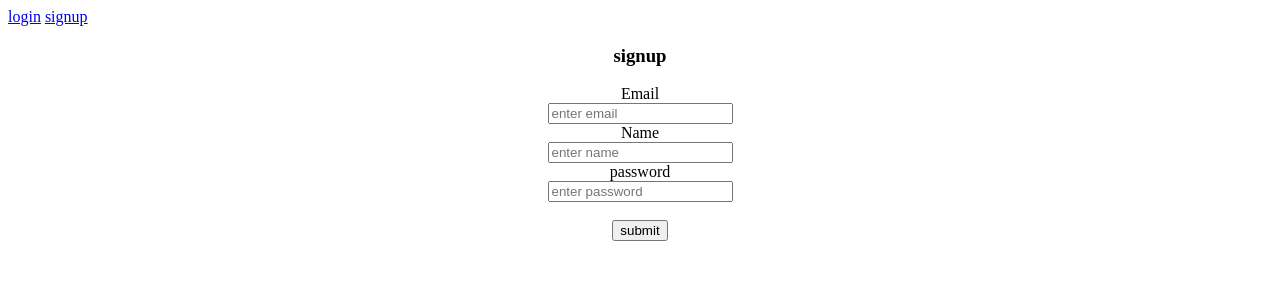
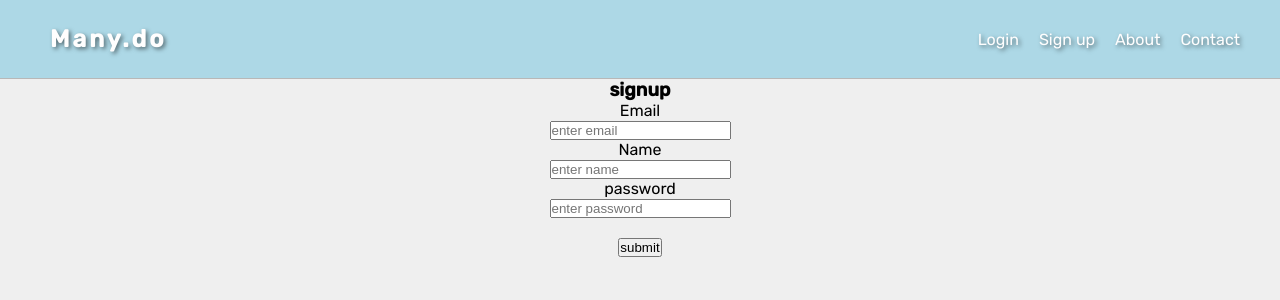
Before and after one commit to tsuminetic/dockerproj, a Flask app: page /signup in a window 1280 px wide. Shown: the top 300 px of the page. Run offline with Flask 3, Linux system fonts and the light colour scheme.

Commit message:
working navbar

```diff
--- /dev/null
+++ b/static/css/style.css
@@ -0,0 +1,136 @@
+* {
+    margin: 0;
+    padding: 0;
+}
+
+body {
+    font-family: Rubik;
+    overflow-x: hidden;
+    background-color: rgb(239, 239, 239);
+}
+
+nav {
+    display: flex;
+    background-color: lightblue;
+    justify-content: space-between; /* Changed to space-between */
+    padding: 20px 40px; /* Increased horizontal padding */
+    color: rgb(255, 254, 254);
+    align-items: center;
+    border-bottom: 1px solid rgb(184, 184, 184);
+}
+
+nav .logo {
+    letter-spacing: 3px;
+    margin-right: auto; /* Added margin to push items to the left */
+    text-shadow: 2px 2px 4px rgba(0, 0, 0, 0.5); /* Added shadow */
+    padding: 5px 10px; /* Added padding for better appearance */
+}
+
+
+nav ul {
+    display: flex;
+    list-style: none;
+}
+
+nav ul :hover {
+    color: rgb(98, 98, 98);
+}
+
+nav ul li {
+    margin-left: 20px; /* Added margin between navbar items */
+}
+
+nav ul li:first-child {
+    margin-left: 0; /* No margin for the first navbar item */
+}
+
+nav ul li a {
+    color: rgb(255, 254, 254);
+    text-decoration: none;
+    font-size: 1em;
+    text-shadow: 2px 2px 4px rgba(0, 0, 0, 0.5); /* Added shadow */
+}
+
+/* Hamburger */
+.menu-bars {
+    display: none;
+    flex-direction: column;
+    height: 20px;
+    justify-content: space-between;
+    position: relative;
+}
+
+.menu-bars input {
+    position: absolute;
+    width: 40px;
+    height: 28px;
+    left: -5px;
+    top: -3px;
+    opacity: 0;
+    cursor: pointer;
+    z-index: 2;
+}
+
+.menu-bars span {
+    display: block;
+    width: 28px;
+    height: 3px;
+    background-color: rgb(255, 254, 254);
+    border-radius: 3px;
+    transition: all 0.3s;
+}
+
+.menu-bars span:nth-child(2) {
+    transform-origin: 0 0;
+}
+
+.menu-bars span:nth-child(4) {
+    transform-origin: 0 100%;
+}
+
+.menu-bars input:checked ~ span:nth-child(2) {
+    background-color: white;
+    transform: rotate(45deg) translate(-1px, -1px);
+}
+
+.menu-bars input:checked ~ span:nth-child(4) {
+    background-color: white;
+    transform: rotate(-45deg) translate(-1px, 0);
+}
+
+.menu-bars input:checked ~ span:nth-child(3) {
+    opacity: 0;
+    transform: scale(0);
+}
+
+@media only screen and (max-width: 768px) {
+    nav ul {
+        width: 50%;
+    }
+}
+
+@media only screen and (max-width: 576px) {
+    .menu-bars {
+        display: flex;
+    }
+
+    nav ul {
+        position: absolute;
+        right: 0;
+        top: 0;
+        width: 30%;
+        height: 100vh;
+        margin-top: 10%;
+        justify-content:space-evenly;
+        flex-direction: column;
+        align-items:center;
+        background-color: lightblue;
+        transform: translateX(100%);
+        transition: all 1s;
+        border-left: 1px solid rgb(184, 184, 184);
+    }
+}
+
+nav ul.slide {
+    transform: translateX(0);
+}
--- /dev/null
+++ b/static/js/main.js
@@ -0,0 +1,7 @@
+const menuToggle= document.querySelector(".menu-bars");
+const nav = document.querySelector("nav ul");
+
+
+menuToggle.addEventListener("click", () => {
+  nav.classList.toggle("slide");
+  });
--- a/templates/base.html
+++ b/templates/base.html
@@ -3,21 +3,41 @@
   <head>
     <meta charset="UTF-8" />
     <meta name="viewport" content="width=device-width, initial-scale=1.0" />
+
+
+    <link href="https://fonts.googleapis.com/css2?family=Rubik:ital,wght@0,300;0,400;0,500;1,300;1,400;1,500&display=swap" rel="stylesheet" />
+
+    <link rel="stylesheet" href="{{url_for('static', filename='css/style.css')}}" />
+
     {% block head %} {% endblock %}
   </head>
   <body>
 
 
-    <div class="container">
-      {% if user.is_authenticated%}
-      <a href="/" id="home">home</a>
-      <a href="/logout" id="logout">logout</a>
-      {% else %}
-      <a href="/login" id="login">login</a>
-      <a href="/signup" id="signup">signup</a>
-      {% endif %}
+
+    <nav>
+      <div class="logo">
+      <h2>Many.do</h2>
     </div>
 
+<ul>
+  {% if user.is_authenticated%}
+<li><a href="/">Home</a></li>
+<li><a href="/logout">logout</a></li>
+{% else %}
+<li><a href="/login">Login</a></li>
+<li><a href="/signup">Sign up</a></li>
+{% endif %}
+<li><a href="#">About</a></li>
+<li><a href="#">Contact</a></li>
+</ul>
+<div class="menu-bars">
+  <input type="checkbox">
+<span></span>
+<span></span>
+<span></span>
+</div>
+</nav>
 
     {% block body %} {% endblock %}
 
@@ -51,6 +71,6 @@
     </script>
     {% endblock %}
 
-
+    <script src="{{url_for('static', filename='js/main.js')}}"></script>
   </body>
 </html>
```
Also changed, not shown: instance/database.db.
